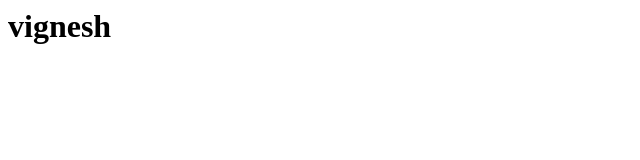
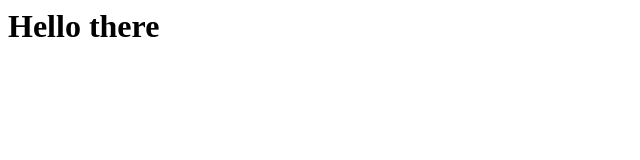
Before and after one commit to Divi22005/Divi22005.github.io, a plain HTML site: page index.html in a window 1280 px wide. Shown: the whole page, without its empty margins (0-640 px from the left). Drawn offline with Linux system fonts and the light colour scheme.

Commit message:
Update index.html

```diff
--- a/index.html
+++ b/index.html
@@ -1 +1 @@
-<h1>vignesh<h1>
+<h1>Hello there<h1>
```
